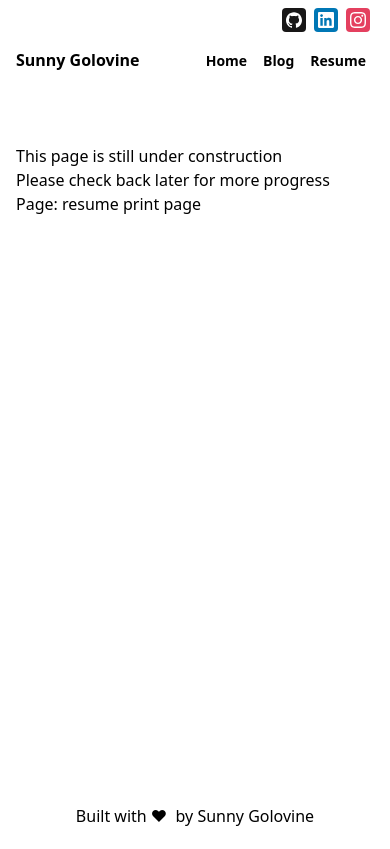
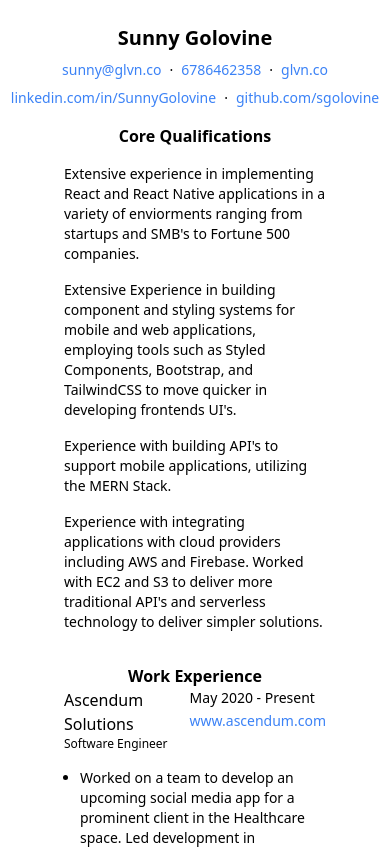
Before and after one commit to sgolovine/www-2020, a Next.js app: page /resume/print in a window 390 px wide. Shown: the top 849 px of the page. Built offline with nearby package versions, Linux system fonts and the light colour scheme; what @tailwindcss/typography would draw is missing.

Commit message:
Made resume header more responsive
Change how we render header and page header

```diff
--- a/src/components/site/Layout.tsx
+++ b/src/components/site/Layout.tsx
@@ -1,4 +1,10 @@
+import { useRouter } from "next/router";
 import React, { ReactNode } from "react";
+import {
+  noHeaderRoutes,
+  noPageHeaderRoutes,
+  pageHeaders,
+} from "~/constants/pageHeaders";
 import Footer from "./Footer";
 import Header from "./Header";
 import PageHeader from "./PageHeader";
@@ -8,18 +14,28 @@ type Props = {
   children: ReactNode;
 };
 
-const Layout: React.FC<Props> = ({ children }) => (
+const Layout: React.FC<Props> = ({ children }) => {
+  const router = useRouter();
+  const pathName = router.pathname as keyof typeof pageHeaders;
+  const headerText = pageHeaders[pathName];
+  const shouldShowHeader = !noHeaderRoutes.includes(pathName);
+  const shouldShowPageHeader = !noPageHeaderRoutes.includes(pathName);
+
+  return (
     <div className="max-w-3xl mx-auto flex flex-col min-h-screen">
+      {shouldShowHeader && (
         <header className="h-32 px-4">
           <SocialHeader />
           <Header />
-      <PageHeader />
+          {shouldShowPageHeader && <PageHeader headerText={headerText} />}
         </header>
+      )}
       <main className="flex-grow p-4">{children}</main>
       <footer className="py-4">
         <Footer />
       </footer>
     </div>
   );
+};
 
 export default Layout;
--- a/src/components/site/PageHeader.tsx
+++ b/src/components/site/PageHeader.tsx
@@ -1,15 +1,10 @@
 import React from "react";
-import { useRouter } from "next/router";
-import { noHeaderRoutes, pageHeaders } from "~/constants/pageHeaders";
 
-const PageHeader = () => {
-  const router = useRouter();
-  const pathName = router.pathname as keyof typeof pageHeaders;
-  const headerText = pageHeaders[pathName];
+type Props = {
+  headerText: string;
+};
 
-  if (noHeaderRoutes.includes(router.pathname)) {
-    return null;
-  }
+const PageHeader: React.FC<Props> = ({ headerText }) => {
   return (
     <div className="pt-6">
       <h1 className="text-2xl font-bold">{headerText}</h1>
--- a/src/constants/pageHeaders.ts
+++ b/src/constants/pageHeaders.ts
@@ -1,5 +1,7 @@
-// Pages we should not show the header on.
-export const noHeaderRoutes = ["/"];
+export const noHeaderRoutes = ["/resume/print"];
+
+// Pages we should not show the page header on.
+export const noPageHeaderRoutes = ["/"];
 
 export const pageHeaders = {
   "/blog": "Blog Posts",
--- a/src/pages/resume/print.tsx
+++ b/src/pages/resume/print.tsx
@@ -1,12 +1,54 @@
-import React from "react";
-import UnderConstruction from "~/components/UnderConstruction";
+import path from "path";
+import { promises as fs } from "fs";
+import React, { useContext, useEffect } from "react";
+import { OutboundLink } from "~/components/resume/OutboundLink";
+import { PrintEducationSection } from "~/components/resume/print/PrintEducationSection";
+import { PrintHeader } from "~/components/resume/print/PrintHeader";
+import { PrintLayout } from "~/components/resume/print/PrintLayout";
+import { PrintSectionLayout } from "~/components/resume/print/PrintSectionLayout";
+import { PrintSideProjectsSection } from "~/components/resume/print/PrintSideProjectsSection";
+import { PrintSkillsSection } from "~/components/resume/print/PrintSkillsSection";
+import { PrintWorkExperienceSection } from "~/components/resume/print/PrintWorkExperienceSection";
+import { ResumeSections } from "~/model/Resume";
+import resumeContext from "~/context/ResumeContext";
 
-const ResumePrintPage = () => {
+type Props = {
+  sections: ResumeSections;
+};
+
+const PrintPage: React.FC<Props> = ({ sections }) => {
+  const context = useContext<ResumeSections>(resumeContext);
+
+  useEffect(() => {
+    setTimeout(() => {
+      window.print();
+    }, 1000);
+  }, []);
+
   return (
-    <div>
-      <UnderConstruction pageName="resume print page" />
-    </div>
+    <PrintLayout>
+      <PrintHeader contactInfo={context.contactInfo} />
+      <PrintSectionLayout>
+        <PrintSkillsSection skills={context.skills} />
+      </PrintSectionLayout>
+      <PrintSectionLayout>
+        <PrintWorkExperienceSection workExperience={context.workExperience} />
+      </PrintSectionLayout>
+      <PrintSectionLayout>
+        <PrintSideProjectsSection sideProjects={context.sideProjects} />
+      </PrintSectionLayout>
+      <PrintSectionLayout>
+        <PrintEducationSection education={context.education} />
+      </PrintSectionLayout>
+      <div className="flex flex-row justify-center">
+        <OutboundLink
+          className="text-sm"
+          name="https://resume.glvn.co"
+          href="https://resume.glvn.co/"
+        />
+      </div>
+    </PrintLayout>
   );
 };
 
-export default ResumePrintPage;
+export default PrintPage;
```
Lines whose indentation alone changed are shown as unchanged.
